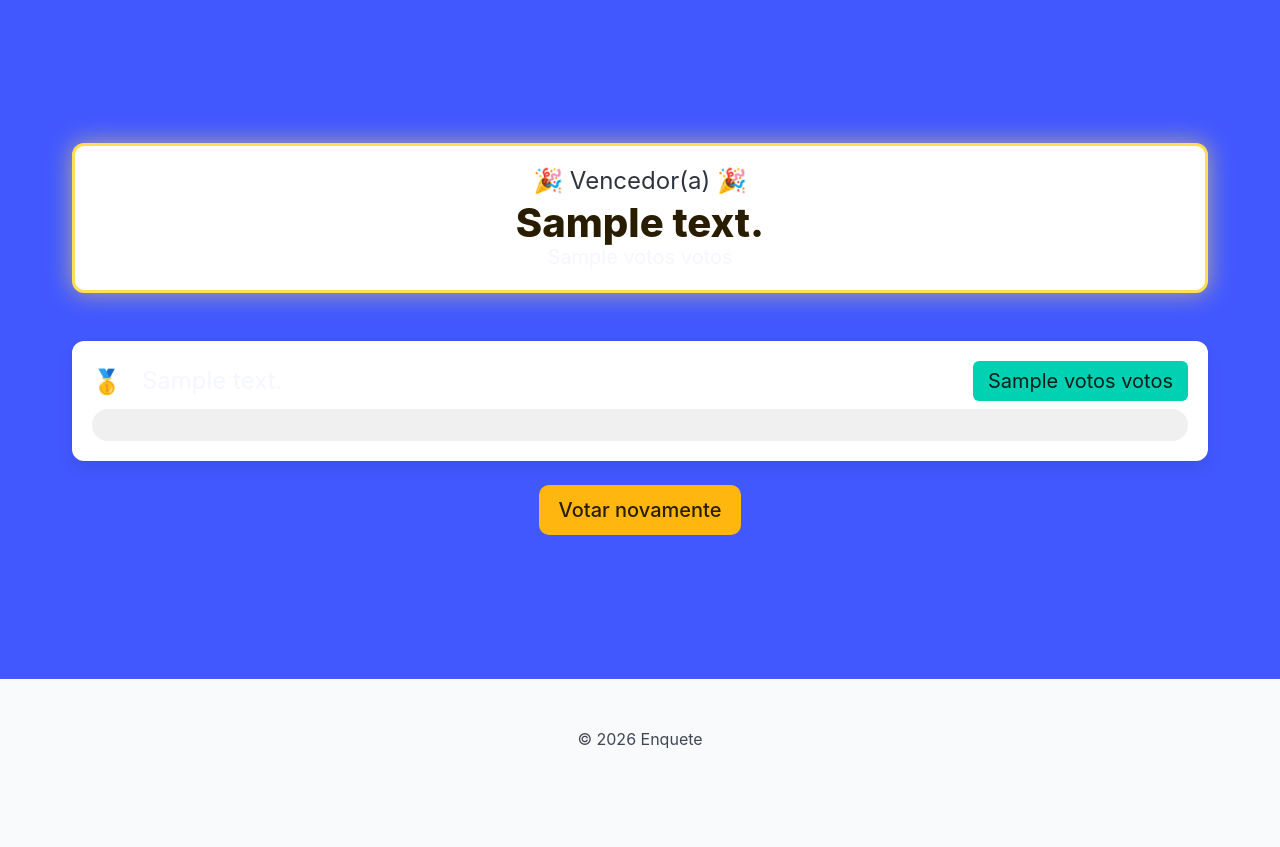
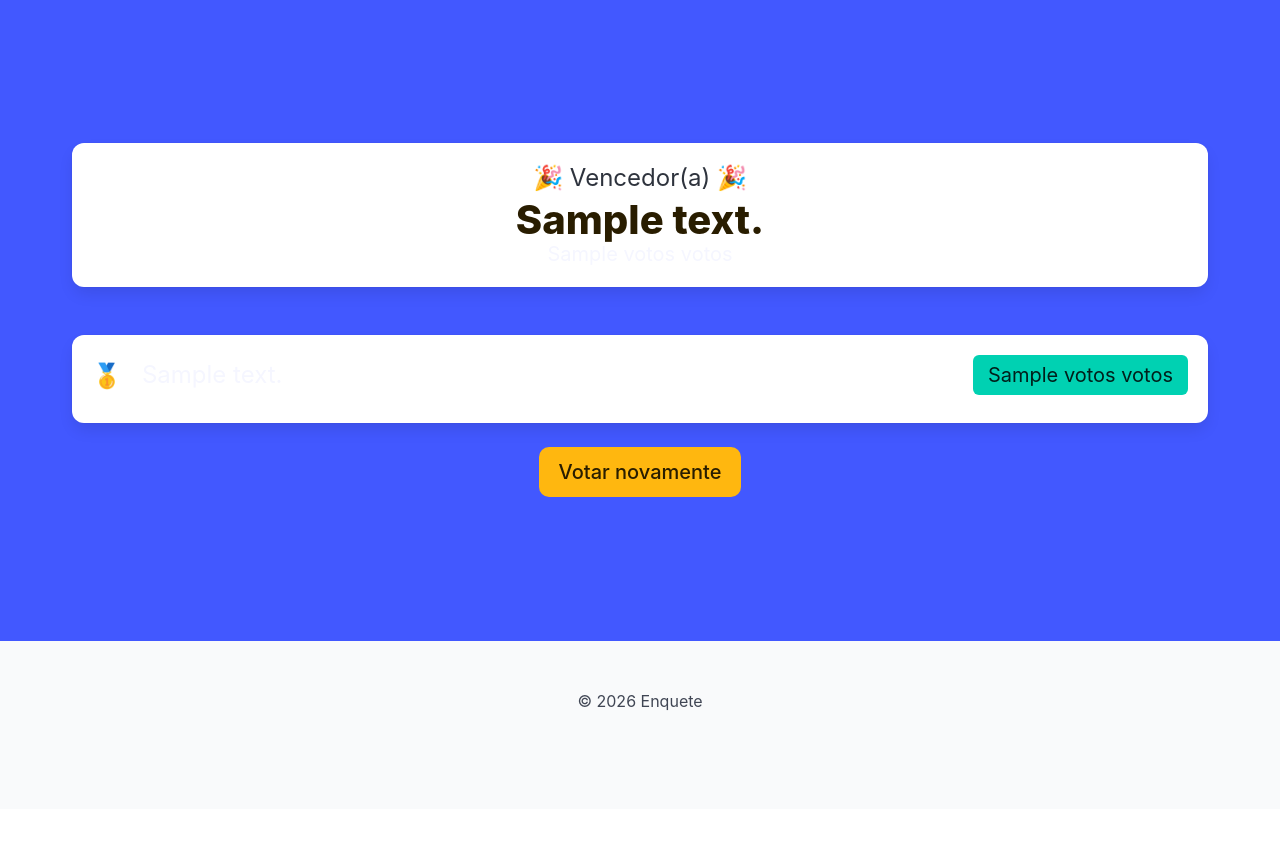
Before and after one commit to svfrnc/Desenvolvimento-Web, a Django app: template projsala/enquete/templates/enquete/resultado.html in a window 1280 px wide. Shown: the part 71-918 px from the top of the page. After the commit the page ends 782 px from the top, so only its background shows below. Run offline with Django 5.2, Linux system fonts and the light colour scheme; the template is opened without the code that fills it: most values are stand-ins (such as "Sample title", 1, 10 or a date in 2020).

Commit message:
aula 17/09

```diff
--- a/projsala/enquete/templates/enquete/resultado.html
+++ b/projsala/enquete/templates/enquete/resultado.html
@@ -5,23 +5,8 @@
     <meta name="viewport" content="width=device-width, initial-scale=1.0">
     <title>Resultado da Enquete</title>
     <link rel="stylesheet" href="https://cdn.jsdelivr.net/npm/bulma@1.0.4/css/bulma.min.css">
-    <style>
-        .ranking-bar {
-            height: 2rem;
-            border-radius: 9999px;
-            background: linear-gradient(90deg, #00d1b2, #7a5af8);
-            transition: width 1s ease-in-out;
-        }
-        .ranking-track {
-            background-color: #f0f0f0;
-            border-radius: 9999px;
-            overflow: hidden;
-        }
-        .winner-card {
-            border: 3px solid #ffdd57;
-            box-shadow: 0 0 25px rgba(255, 221, 87, 0.6);
-        }
-    </style>
+    {% load static %}
+    <link rel="stylesheet" href="{% static 'enquete/style.css'%}">
 </head>
 <body>
     <header>
--- /dev/null
+++ b/projsala/static/enquete/style.css
@@ -0,0 +1,3 @@
+.table {
+--bulma-table-row-hover-background-color: var(--bulma-primary-bold)
+}
```
